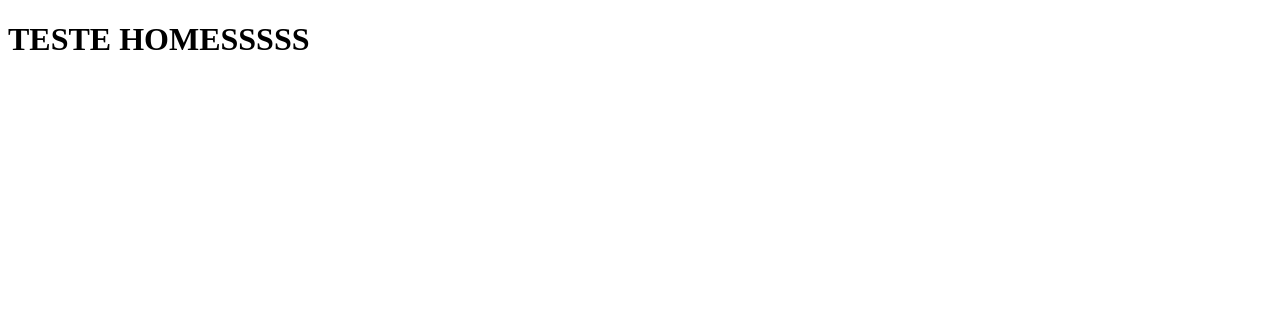
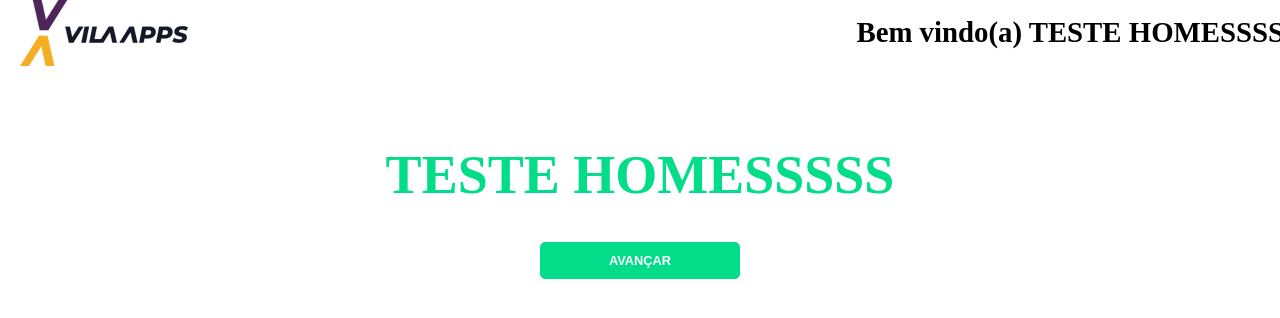
Before and after one commit to deyvisson01/CountDownApp, a React (Vite) app: page /Home in a window 1280 px wide. Shown: the top 318 px of the page. Built offline with nearby package versions, Linux system fonts and the light colour scheme.

Commit message:
feat: Adding Header and button components

```diff
--- /dev/null
+++ b/src/components/Button/index.tsx
@@ -0,0 +1,51 @@
+import React, { FC } from 'react'
+
+import loadingIcon from '../../assets/load.svg'
+import { Container } from './styles'
+
+type Props = {
+  background?: any
+  type?: string
+  disabled?: boolean
+  children: string
+  loading?: boolean
+  onClick?: () => void
+}
+
+const Button: FC<Props> = ({
+  background,
+  type,
+  disabled,
+  children,
+  loading,
+  onClick
+}) => {
+  const isLoading = loading
+  const isDisabled = loading || disabled
+
+  return (
+    <>
+      <Container background={background}>
+        <button
+          disabled={isDisabled}
+          onClick={onClick}
+          className={`${type} ${disabled ? ' disabled' : ''}`}
+        >
+          {isLoading ? (
+            <>
+              <img src={loadingIcon} alt="Loading Icon"
+                style={{
+                  maxWidth: '100%',
+                  height: 'auto'
+                }}/>
+            </>
+          ) : (
+            children
+          )}
+        </button>
+      </Container>
+    </>
+  )
+}
+
+export default Button
--- /dev/null
+++ b/src/components/Button/styles.ts
@@ -0,0 +1,83 @@
+import styled from 'styled-components'
+
+interface Props {
+  background?: string
+}
+
+export const Container = styled.div<Props>`
+  display: flex;
+  justify-content: center;
+
+  button {
+    display: flex;
+    justify-content: center;
+    align-items: center;
+    border-radius: 5px;
+
+    width: 12.5rem;
+    height: 2.3rem;
+
+    cursor: pointer;
+
+    font-size: 0.8rem;
+    font-weight: bold;
+    font-stretch: normal;
+    font-style: normal;
+    line-height: normal;
+    text-transform: uppercase;
+
+    transition: background 0.5s;
+
+    &.disabled {
+      opacity: 0.53;
+      cursor: default;
+    }
+
+    :focus {
+      outline: none;
+    }
+
+    &.primary {
+      background-color: #03dd8a;
+      color: #fff;
+      border: 1px solid #03dd8a;
+
+      img {
+        margin-left: 0;
+        margin-right: 0.3rem;
+      }
+
+      :not(:disabled):hover {
+        opacity: 0.8;
+      }
+    }
+
+    &.outlined {
+      background-color: #FFF;
+      color: #03dd8a;
+      border: 1px solid #03dd8a;
+
+      img {
+        margin-left: 0;
+        margin-right: 0.3rem;
+      }
+
+      :not(:disabled):hover {
+        background-color: #03dd8a;
+        color: var(--white);
+      }
+    }
+
+    &.danger {
+      background-color: #FFF;
+      color: #ee5d6d;
+      border: 1px solid #ee5d6d;
+
+      :not(:disabled):hover {
+        background-color: #ee5d6d;
+        color: #FFF;
+        border: 1px solid #ee5d6d;
+      }
+    }
+  }
+`
--- /dev/null
+++ b/src/components/Header/index.tsx
@@ -0,0 +1,18 @@
+import React from 'react'
+
+import { Container } from './styles'
+import { useSelector } from 'react-redux'
+
+import { selectAuthState } from '../../store/authSlice'
+
+import Logo from '../../assets/logo.png'
+
+export default function Header() {
+  const name = useSelector(selectAuthState)
+  return (
+    <Container>
+      <img src={Logo} alt="Logo Vila Apss" />
+      <h2>{`Bem vindo(a) ` + name}</h2>
+    </Container>
+  )
+}
--- /dev/null
+++ b/src/components/Header/styles.ts
@@ -0,0 +1,30 @@
+import styled from 'styled-components'
+
+export const Container = styled.header`
+  display: flex;
+  align-items: center;
+  justify-content: space-between;
+
+  text-align: center;
+
+  z-index: 2;
+  width: 100vw;
+  height: 65px;
+  position: relative;
+  position: fixed;
+  top: 0;
+  left: 0;
+
+  padding: 0 20px;
+  background-color: var(--background-secundary-lg);
+
+  h2 {
+    font-size: 1.8rem;
+    font-weight: 900;
+    font-stretch: normal;
+    font-style: normal;
+    line-height: normal;
+
+    color: var(--white);
+  }
+`
--- a/src/pages/Home/index.tsx
+++ b/src/pages/Home/index.tsx
@@ -1,12 +1,31 @@
 import React from 'react'
 
 import { useDispatch, useSelector } from 'react-redux'
+import Button from '../../components/Button';
+import Header from '../../components/Header';
 import { selectAuthState } from '../../store/authSlice';
+import { Container, Content } from './styles';
 
 
 function Home() {
    const authState = useSelector(selectAuthState)
-  return <h1>{authState}</h1>;
+  return (
+    <>
+      <Container>
+        <Header />
+        <Content>
+          <h1>{authState}</h1>
+          <Button
+            children="Avançar"
+            disabled={false}
+            type="primary"
+            loading={false}
+            onClick={() => null}
+          />
+        </Content>
+      </Container>
+    </>
+  );
 }
 
 export default Home;
--- /dev/null
+++ b/src/pages/Home/styles.ts
@@ -0,0 +1,24 @@
+import styled from 'styled-components'
+
+export const Container = styled.div`
+  width: 100%;
+  height: 100%;
+  display: flex;
+  flex-direction: column;
+
+`
+export const Content = styled.div`
+  width: 100%;
+  height: 100%;
+  margin-top: 100px;
+
+  display: flex;
+  justify-content: center;
+  align-items: center;
+  flex-direction: column;
+
+  h1 {
+    font-size: 54px;
+    color: ${props => props.theme.colors.primary};
+  }
+`
```
Also changed, not shown: src/assets/load.svg (added), src/assets/logo.png (added).
